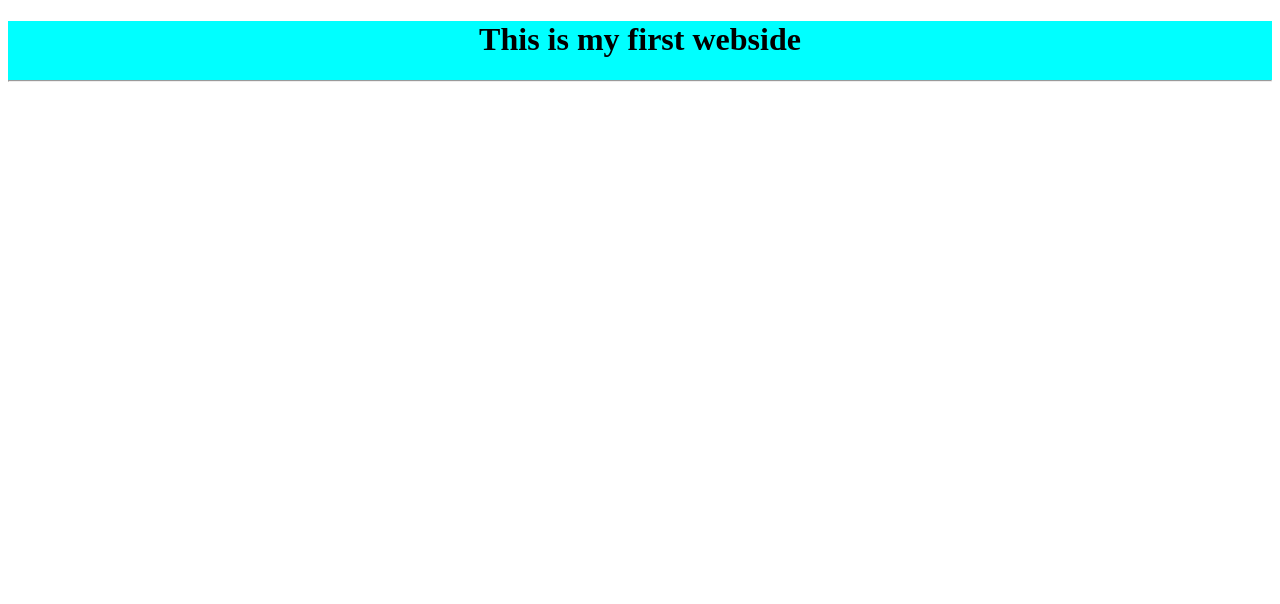
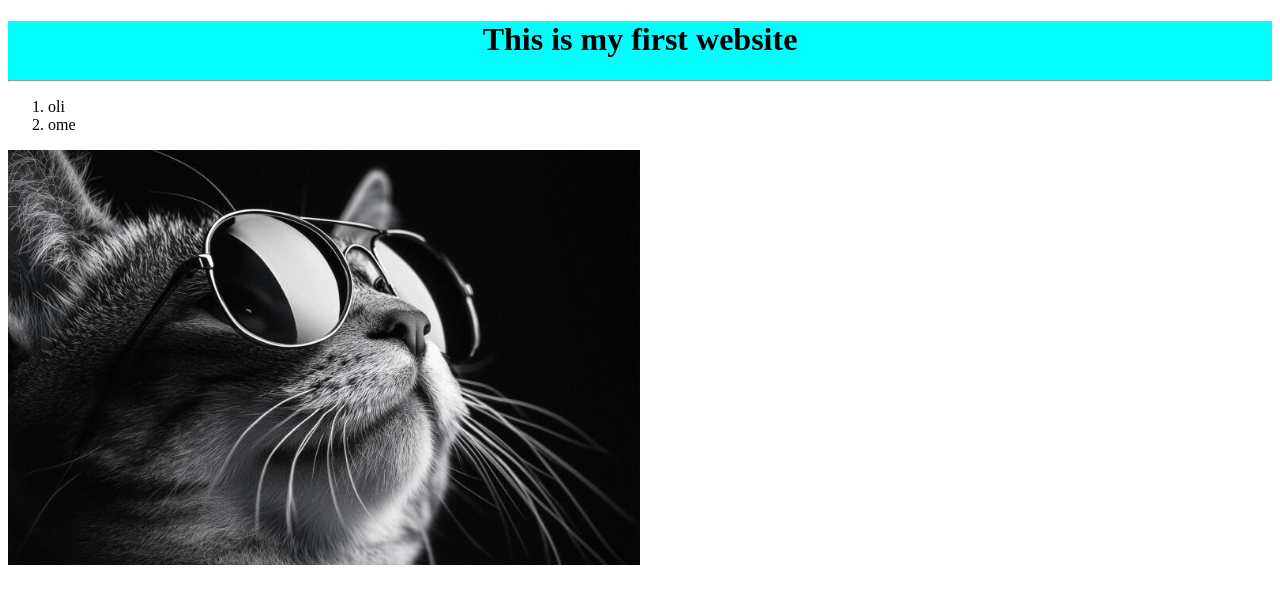
Before and after one commit to mohammad-oli56/Programing_hero, a plain HTML site: page index.html in a window 1280 px wide. Drawn offline with Linux system fonts and the light colour scheme.

Commit message:
Update wevsite

```diff
--- a/index.html
+++ b/index.html
@@ -6,19 +6,30 @@
     <title>MY web site</title>
     <link rel="shortcut icon" href="favicon.ico" type="image/x-icon">
     <style>
-
-        .o1{
+        .o1 {
             margin: 2;
             text-align: center;
             background-color: aqua;
+        }
+        .o2 img {
+            width: 50%;
+            height: auto; /* Maintain aspect ratio */
         }
     </style>
 </head>
 <body>
     <div class="o1">
-    <h1 >This is my first webside</h1>
-    <hr>
+        <h1>This is my first website</h1>
+        <hr>
     </div>
-
+    <div>
+        <ol type="1">
+            <li>oli</li>
+            <li>ome</li>
+        </ol>
+    </div>
+    <div class="o2">
+        <img src="gratisography-cool-cat-800x525.jpg" alt="cat image">
+    </div>
 </body>
 </html>
```
Also changed, not shown: 3694372.png (added), gratisography-cool-cat-800x525.jpg (added).
